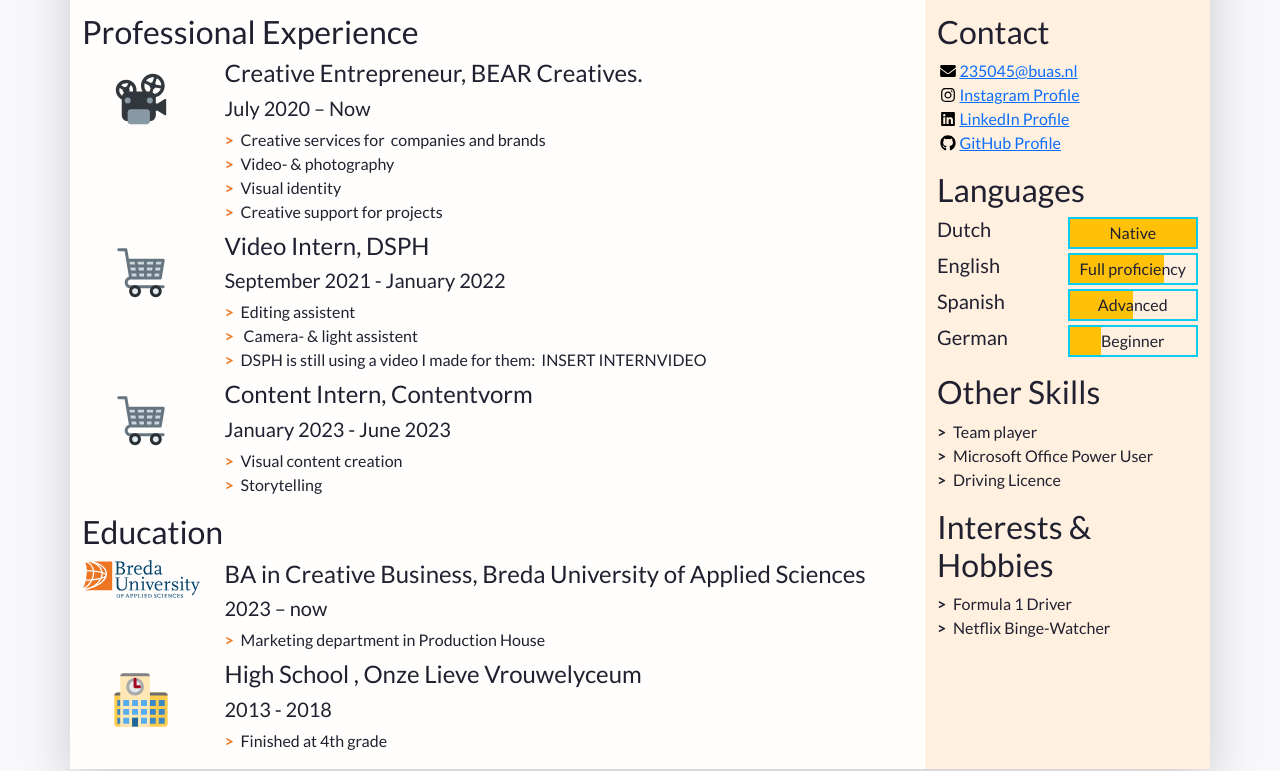
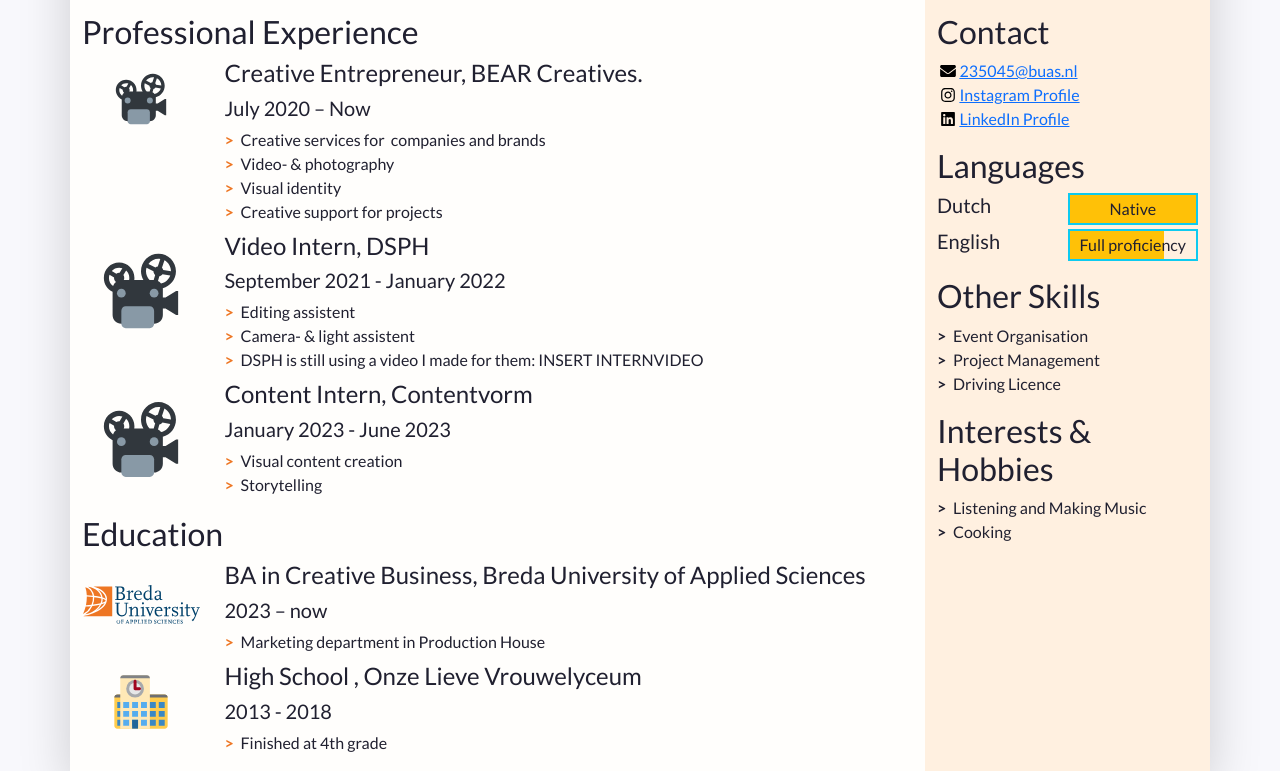
Before and after one commit to guusbeer01/CV, a plain HTML site: page index.html in a window 1280 px wide. Shown: the part 184-955 px from the top of the page. Drawn offline with nearby package versions, Linux system fonts and the light colour scheme.

Commit message:
Update index.html

```diff
--- a/index.html
+++ b/index.html
@@ -101,7 +101,7 @@
               <li class="biography-item row mb-2">
                 <div class="logo-container col-3 col-sm-2 col-md-3 col-lg-2">
                 <!-- We're using a grid inside a grid so we can align logos and text -->
-                  <img class="biography-logo mw-100 d-block mx-auto" src="images/employers/trolley.svg" alt="Company logo" width="80">
+                  <img class="biography-logo mw-100 d-block mx-auto" src="images/employers/projector.svg" alt="Company logo" width="150">
                 </div>
                 <div class="biography-contents col-9 col-sm-10 col-md-9 col-lg-10">
                   <h4>Video Intern, DSPH</h4>
@@ -109,15 +109,15 @@
                   <!-- This entry doesn't have a list of achievements, but you can copy-paste the one from above -->
 					 <ul class="biography-details list-unstyled">
                     <li>Editing assistent&nbsp;</li>
-					     <li>&nbsp;Camera- &amp; light assistent</li>
-                    <li>DSPH is still using a video I made for them:&nbsp; INSERT INTERNVIDEO&nbsp; &nbsp; &nbsp; &nbsp; </li>
+					     <li>Camera- &amp; light assistent</li>
+                    <li>DSPH is still using a video I made for them: INSERT INTERNVIDEO </li>
                   </ul>
                 </div>
               </li>
 				<li class="biography-item row mb-2">
                 <div class="logo-container col-3 col-sm-2 col-md-3 col-lg-2">
                 <!-- We're using a grid inside a grid so we can align logos and text -->
-                  <img class="biography-logo mw-100 d-block mx-auto" src="images/employers/trolley.svg" alt="Company logo" width="80">
+                  <img class="biography-logo mw-100 d-block mx-auto" src="images/employers/projector.svg" alt="Company logo" width="150">
                 </div>
                 <div class="biography-contents col-9 col-sm-10 col-md-9 col-lg-10">
                   <h4>Content Intern, Contentvorm</h4>
@@ -140,7 +140,7 @@
               <!-- Top item in education. And by "top", I mean a Bachelor in Creative Business at BUas. -->
               <li class="biography-item row mb-2">
                 <div class="logo-container col-3 col-sm-2 col-md-3 col-lg-2">
-                  <img class="biography-logo mw-100 d-block mx-auto" src="images/schools/logo-buas.svg" alt="School logo" width="120">
+                  &nbsp;<img class="biography-logo mw-100 d-block mx-auto" src="images/schools/logo-buas.svg" alt="School logo" width="120">
                 </div>
                 <div class="biography-contents col-9 col-sm-10 col-md-9 col-lg-10">
                   <h4>BA in Creative Business, Breda University of Applied Sciences</h4>
@@ -208,12 +208,7 @@
                   LinkedIn Profile
                 </a>
               </li>
-              <li class="contact-item">
-                <a class="d-flex align-items-center" href="https://github.com/guusbeer01" target="_blank">
-                  <img class="contact-icon" src="images/icons/github.svg" alt="LinkedIn">
-                  GitHub Profile
-                </a>
-				</li>
+
             </ul>
           </section>
 
@@ -237,22 +232,7 @@
                   <!-- The div below is a progress bar. Choose between w-25, w-50, w-75 and w-100 to show your level of fluency -->
                   <div class="language-progress position-absolute bg-warning h-100 w-75"></div>
                   <h6 class="position-absolute w-100 text-center top-0 py-1">Full proficiency</h6>
-                </div>
-              </li>
-              <li class="language-item d-flex mb-1">
-                <h5 class="language-name w-50">Spanish</h5>
-                <div class="language-level w-50 border border-info border-2 position-relative">
-                  <!-- The div below is a progress bar. Choose between w-25, w-50, w-75 and w-100 to show your level of fluency -->
-                  <div class="language-progress position-absolute bg-warning h-100 w-50"></div>
-                  <h6 class="position-absolute w-100 text-center top-0 py-1">Advanced</h6>
-                </div>
-              </li>
-              <li class="language-item d-flex mb-1">
-                <h5 class="language-name w-50">German</h5>
-                <div class="language-level w-50 border border-info border-2 position-relative">
-                  <!-- The div below is a progress bar. Choose between w-25, w-50, w-75 and w-100 to show your level of fluency -->
-                  <div class="language-progress position-absolute bg-warning h-100 w-25"></div>
-                  <h6 class="position-absolute w-100 text-center top-0 py-1">Beginner</h6>
+
                 </div>
               </li>
             </ul>
@@ -263,8 +243,8 @@
           <section class="my-3 aside-section">
             <h2>Other Skills</h2>
             <ul class="skill-list list-unstyled">
-              <li class="skill-item">Team player</li>
-              <li class="skill-item">Microsoft Office Power User</li>
+              <li class="skill-item">Event Organisation</li>
+              <li class="skill-item">Project Management</li>
               <li class="skill-item">Driving Licence</li>
             </ul>
           </section>
@@ -274,8 +254,8 @@
           <section class="my-3 aside-section">
             <h2>Interests &amp; Hobbies</h2>
             <ul class="skill-list list-unstyled">
-              <li class="skill-item">Formula 1 Driver</li>
-              <li class="skill-item">Netflix Binge-Watcher</li>
+              <li class="skill-item">Listening and Making Music&nbsp;</li>
+              <li class="skill-item">Cooking</li>
             </ul>
           </section>
 
```
